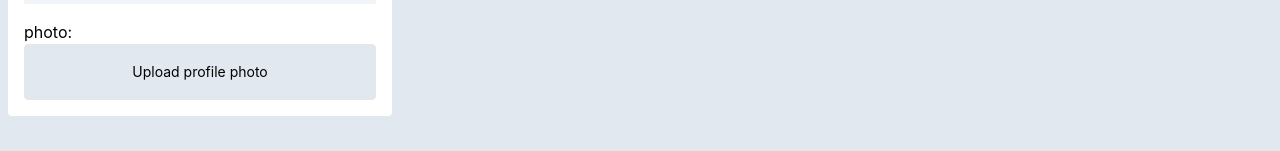
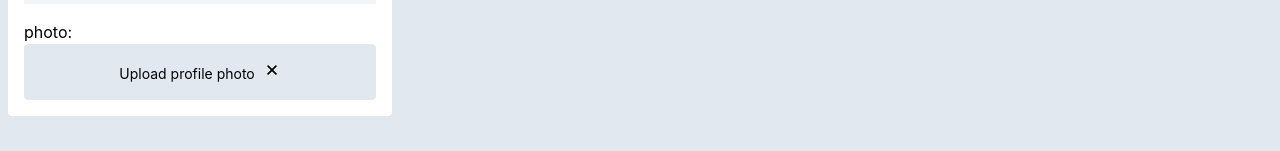
Before and after one commit to GaromaMakure/Chat-App, a React (Create React App) app in the folder client/: page /register in a window 1280 px wide. Shown: the part 348-499 px from the top of the page. Built offline with nearby package versions, Linux system fonts and the light colour scheme.

Commit message:
updating client

```diff
--- a/client/package.json
+++ b/client/package.json
@@ -9,6 +9,7 @@
     "@testing-library/user-event": "^13.5.0",
     "react": "^19.0.0",
     "react-dom": "^19.0.0",
+    "react-icons": "^5.5.0",
     "react-router-dom": "^7.4.0",
     "react-scripts": "5.0.1",
     "web-vitals": "^2.1.4"
--- a/client/src/pages/RegisterPage.js
+++ b/client/src/pages/RegisterPage.js
@@ -1,5 +1,6 @@
 import React from "react";
 import { useState } from "react";
+import { IoClose } from "react-icons/io5";
 
 const RegisterPage = () => {
   const [data, setData] = useState({
@@ -19,10 +20,10 @@ const RegisterPage = () => {
     });
   };
   const handleUploadPhoto = (e) => {
-    const file = e.target.files(0);
+    const file = e.target.files[0];
     setUploadPhoto(file);
   };
-  console.log('uploadPhoto', uploadPhoto)
+  console.log("uploadPhoto", uploadPhoto);
   return (
     <div className="mt-5">
       <div className="bg-white w-full max-w-sm mx-2 rounded overflow-hidden p-4">
@@ -71,7 +72,14 @@ const RegisterPage = () => {
             <label htmlFor="profile_pic">
               photo:
               <div className="h-14 bg-slate-200 flex justify-center items-center border rounded hover:border-primary cursor-pointer">
-                <p className="text-sm">Upload profile photo</p>
+                <p className="text-sm max-w-[300px] ">
+                  {uploadPhoto.name
+                    ? uploadPhoto?.name
+                    : "Upload profile photo"}
+                  <button className="text-lg ml-2 ">
+                    <IoClose />
+                  </button>
+                </p>
               </div>
             </label>
 
```
Also changed, not shown: 1 other file (tests, documents, lock files or other folders).
